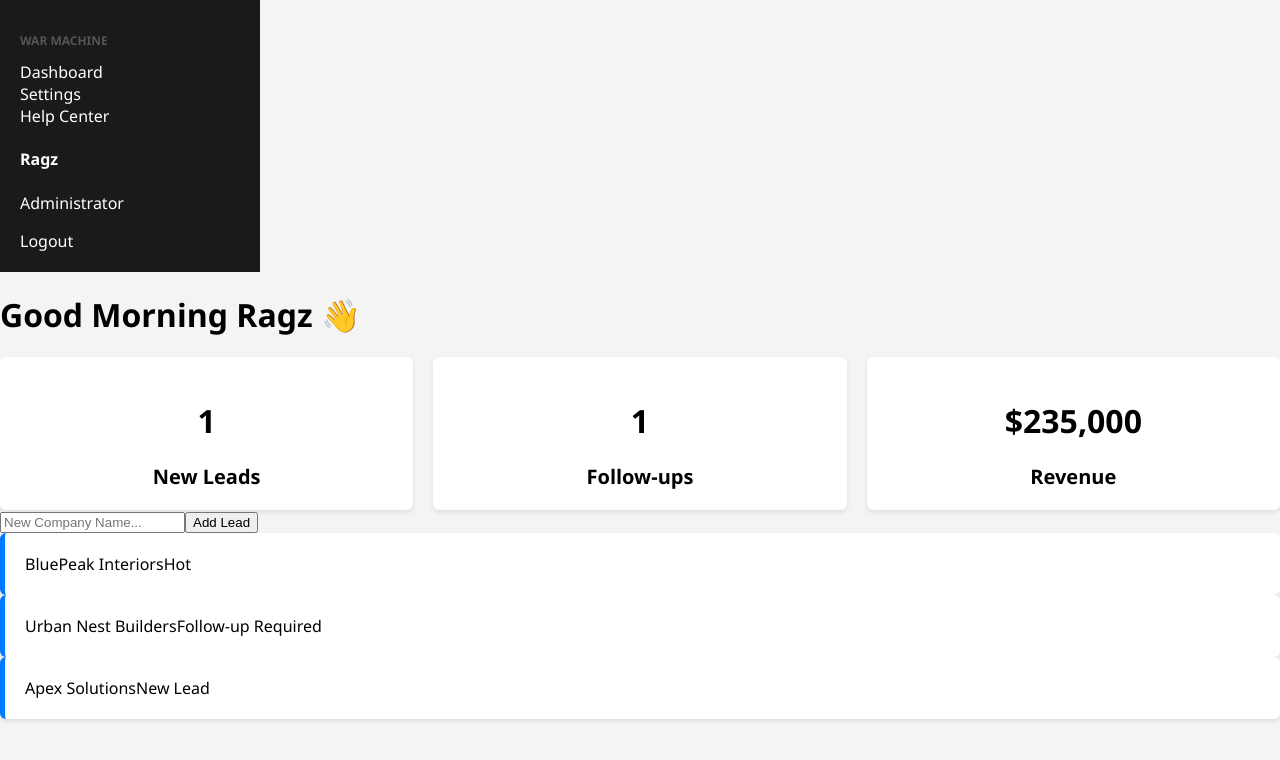
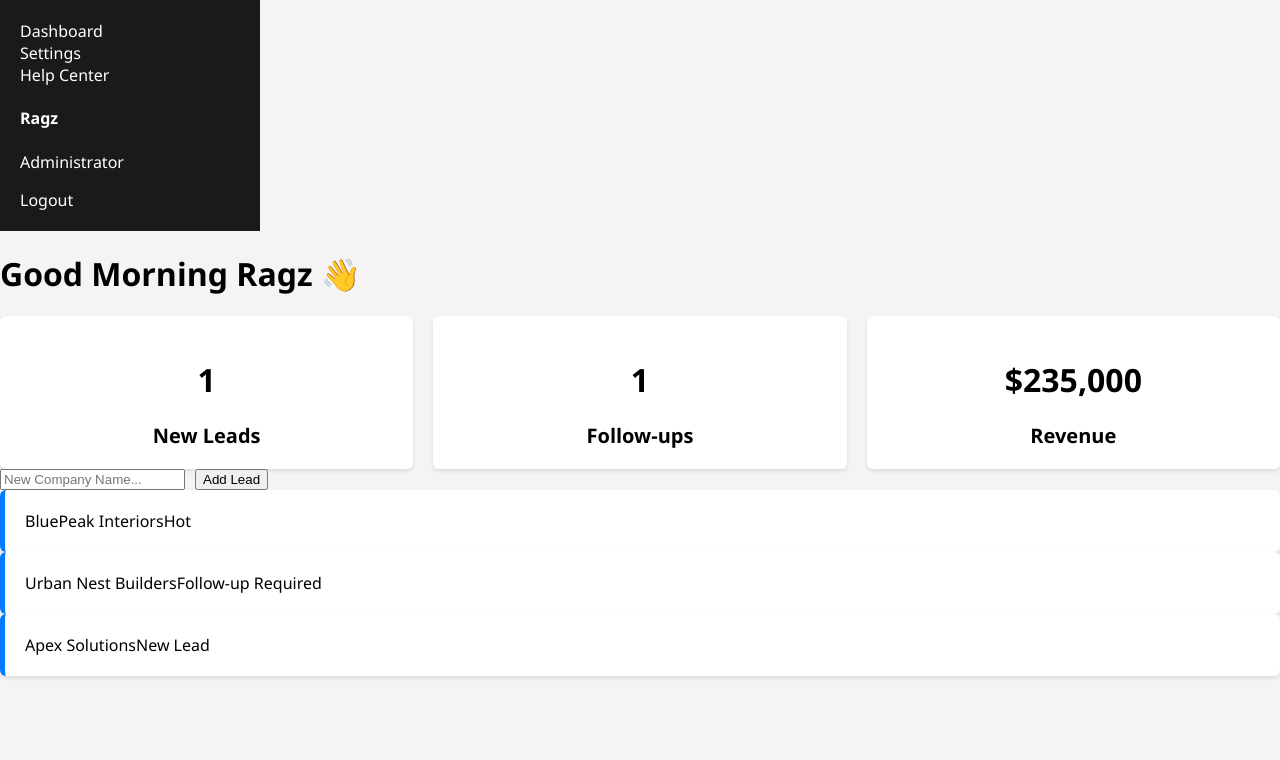
Before and after one commit to stirr3dz3phyr-ship-it/LeadFlow-WarMachine, a React (Vite) app: page / in a window 1280 px wide. Both pictures are taken after a click on the button "Authorize Login". Shown: the top 760 px of the page. Built offline with nearby package versions, Linux system fonts and the light colour scheme.

Commit message:
Update App.jsx

```diff
--- a/src/App.jsx
+++ b/src/App.jsx
@@ -46,7 +46,6 @@ export default function App() {
   return (
     <div className="app">
       <aside className="sidebar">
-        <div className="logo-area"><h3>War Machine</h3></div>
         <div className="nav-block">
           {["Dashboard", "Settings", "Help Center"].map((item) => (
             <div key={item} className={`nav-item ${currentView === item ? "nav-item-active" : ""}`} onClick={() => setCurrentView(item)}>{item}</div>
@@ -69,7 +68,7 @@ export default function App() {
               <div className="kpi-card"><h1>${kpis.totalRevenue.toLocaleString()}</h1><p>Revenue</p></div>
             </div>
 
-            <form onSubmit={handleAddLead} className="workspace">
+            <form onSubmit={handleAddLead} className="workspace" style={{display: 'flex', gap: '10px'}}>
               <input value={newLeadName} onChange={(e) => setNewLeadName(e.target.value)} placeholder="New Company Name..." />
               <button type="submit">Add Lead</button>
             </form>
```
